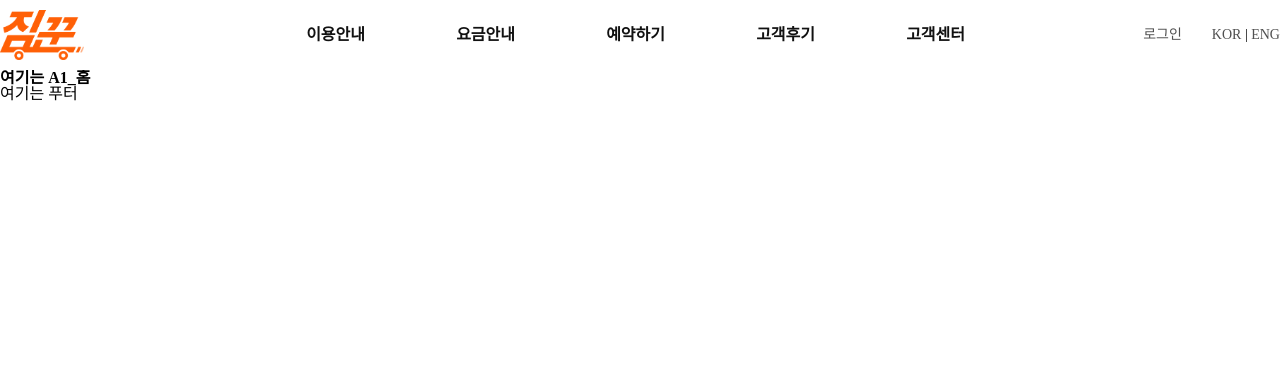
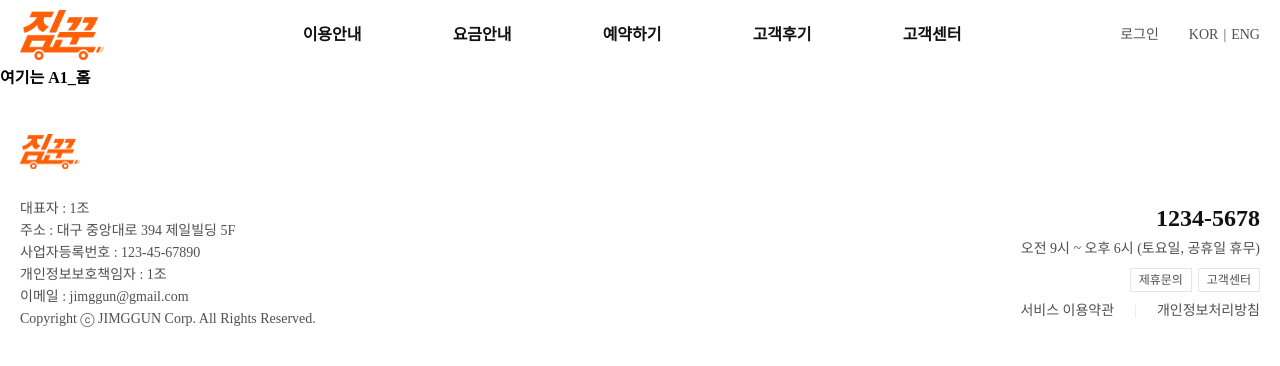
Before and after one commit to HongEungyung/jimggun, a Vue app: page / in a window 1280 px wide. Shown: the top 366 px of the page. Built offline with nearby package versions, Linux system fonts and the light colour scheme.

Commit message:
헤더, 푸터 완료

```diff
--- a/src/components/Footer.vue
+++ b/src/components/Footer.vue
@@ -1,11 +1,127 @@
-<script setup>
-
-</script>
+<script setup></script>
 
 <template>
-<h1>여기는 푸터</h1>
+  <!-- 전체 레이아웃 -->
+  <div class="footerWrap">
+    <!-- 이너 -->
+    <div class="footer footerInner">
+      <!-- 로고 -->
+      <router-link to="/" class="footerLogo">
+        <img src="/public/images/jimggun_logo.png" alt="짐꾼로고" />
+      </router-link>
+      <!-- 푸터 콘텐츠 -->
+      <div class="footercontents">
+        <!-- 왼쪽 텍스트 정보 -->
+        <div class="footerLeftText">
+          <p>대표자 : 1조</p>
+          <p>주소 : 대구 중앙대로 394 제일빌딩 5F</p>
+          <p>사업자등록번호 : 123-45-67890</p>
+          <p>개인정보보호책임자 : 1조</p>
+          <p>이메일 : jimggun@gmail.com</p>
+          <p>Copyright ⓒ JIMGGUN Corp. All Rights Reserved.</p>
+        </div>
+        <!-- 오른쪽 -->
+        <div class="footerRightText">
+          <p class="footerPhonNumber">1234-5678</p>
+          <p>오전 9시 ~ 오후 6시 (토요일, 공휴일 휴무)</p>
+          <div class="footerRightButtons">
+            <button>제휴문의</button>
+            <button>고객센터</button>
+          </div>
+          <div class="footerRightServices">
+            <p>서비스 이용약관</p>
+            <span>|</span>
+            <p>개인정보처리방침</p>
+          </div>
+        </div>
+      </div>
+    </div>
+  </div>
 </template>
 
-<style scoped>
-
+<style lang="scss" scoped>
+@import "/src/assets/variables";
+// 전체 레이아웃
+.footerWrap {
+  width: 100%;
+  margin: 0 auto;
+  font-size: 14px;
+  color: $font-gray;
+}
+// 이너
+.footerInner {
+  max-width: 1320px;
+  margin: 0 auto;
+  padding: 0 20px;
+  background-color: $white;
+}
+// 푸터
+.footer {
+  position: relative;
+  height: 296px;
+  display: flex;
+  flex-direction: column;
+  justify-content: center
+}
+// 푸터 콘텐츠
+.footercontents{
+    display: flex;
+    justify-content: space-between;
+  align-items: center;
+}
+// 로고
+.footerLogo {
+  display: block;
+  width: 60px;
+  padding-bottom: 30px;
+  img {
+    width: 100%;
+  }
+}
+//  왼쪽 텍스트
+.footerLeftText{
+    p{
+        margin-bottom: 8px;
+    }
+}
+// 오른쪽 영역
+.footerRightText{
+    text-align: right;
+    .footerPhonNumber{
+        font-size: $title-font-S;
+        color: $font-primary;
+        font-weight: 600;
+    }
+    p{
+        margin-bottom: 12px;
+    }
+    button{
+        margin-bottom: 12px;
+        &:first-child{
+            margin-right: 6px;
+        }
+    }
+    span{
+        margin-bottom: 12px;
+    }
+}
+.footerRightButtons{
+    button{
+        font-size: 12px;
+        color: $font-gray;
+        line-height: 16px;
+        background-color: $white;
+        padding: 3px 8px;
+        border: 1px solid $bg-primary;
+        // border-color: $bg-primary;
+    }
+}
+.footerRightServices{
+    display: flex;
+    justify-content: flex-end;
+    span{
+        margin: 0 20px;
+        color: $bg-primary;
+    }
+}
 </style>
--- a/src/components/Header.vue
+++ b/src/components/Header.vue
@@ -20,8 +20,9 @@
       <div class="headerSubnav">
         <router-link to="/login">로그인</router-link>
         <div class="headerSubLangs">
-        <a href="#">KOR</a> |
-        <a href="#">ENG</a>
+          <a href="#">KOR</a>
+          <span>|</span>
+          <a href="#">ENG</a>
         </div>
       </div>
     </div>
@@ -37,12 +38,13 @@
 }
 // 이너
 .headerInner {
-  max-width: 1280px;
+  max-width: 1320px;
   margin: 0 auto;
+  padding: 0 20px;
   background-color: $white;
   justify-content: space-between;
 }
-// 상단
+// 헤더
 .header {
   position: relative;
   height: 70px;
@@ -50,6 +52,7 @@
 }
 // 로고
 .headerLogo {
+  display: block;
   width: 10%;
   max-width: 200px;
   padding: 10px 0;
@@ -68,9 +71,9 @@
     text-align: center;
     font-weight: bold;
     font-size: $text-font-M;
-    a{
-        color: $font-primary;
-        text-decoration: none;
+    a {
+      color: $font-primary;
+      text-decoration: none;
     }
   }
 }
@@ -81,9 +84,13 @@
   gap: 30px;
   font-size: $text-font-S;
   font-weight: 500;
-  a{
+  a {
     color: $font-gray;
     text-decoration: none;
   }
+  span {
+    color: $font-gray;
+    padding: 0 5px;
+  }
 }
 </style>
```
